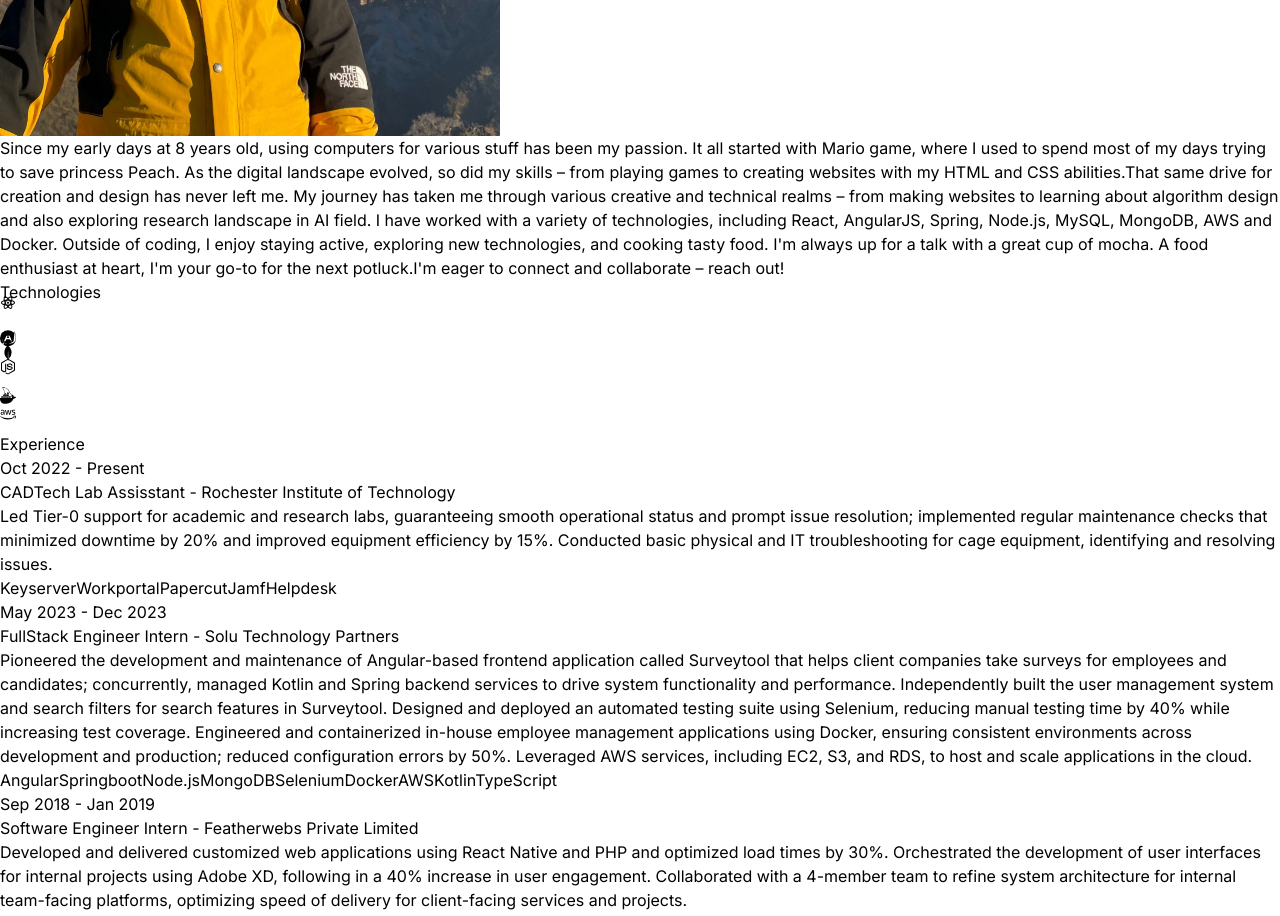
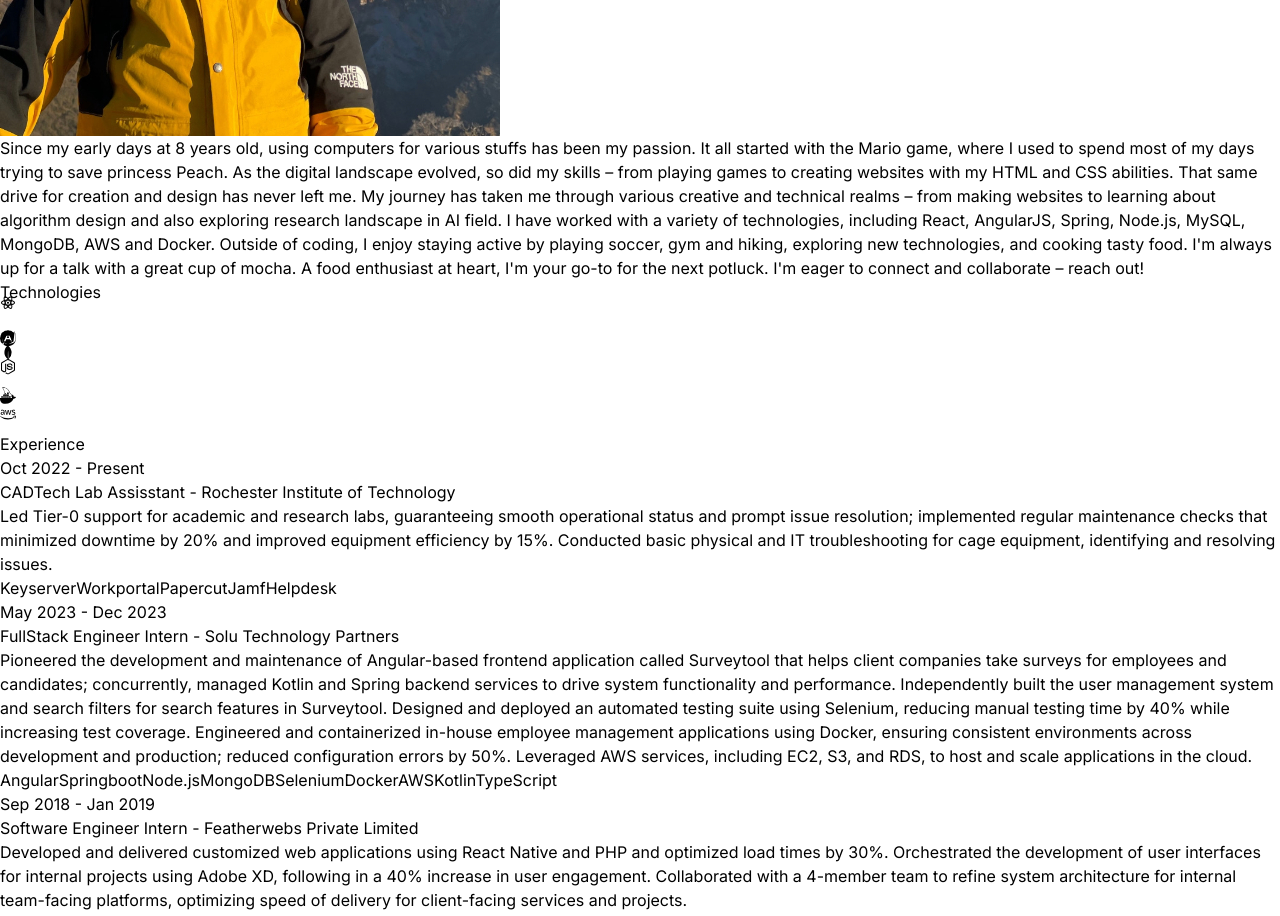
Before and after one commit to sanishsuwal7/portfolio, a React (Vite) app: page / in a window 1280 px wide. Shown: the part 1040-1956 px from the top of the page. Built offline with nearby package versions, Linux system fonts and the light colour scheme.

Commit message:
about me updated

```diff
--- a/src/constants/index.js
+++ b/src/constants/index.js
@@ -5,11 +5,11 @@ import project4 from "../assets/projects/project-4.jpg";
 
 export const HERO_CONTENT = `I am a passionate full stack developer and AI researcher with a knack for crafting robust and scalable web applications. I love travelling and creating 🚀 I'm a lifelong learner 🎓 and I might have a thing for traditional Neapolitan Pizza 🍕.`;
 
-export const ABOUT_TEXT = `Since my early days at 8 years old, using computers for various stuff has been my passion. It all started with Mario game, where I used to spend most of my days trying to save princess Peach.
-As the digital landscape evolved, so did my skills – from playing games to creating websites with my HTML and CSS abilities.That same drive for creation and design has never left me.
+export const ABOUT_TEXT = `Since my early days at 8 years old, using computers for various stuffs has been my passion. It all started with the Mario game, where I used to spend most of my days trying to save princess Peach.
+As the digital landscape evolved, so did my skills – from playing games to creating websites with my HTML and CSS abilities. That same drive for creation and design has never left me.
 My journey has taken me through various creative and technical realms – from making websites to learning about algorithm design and also exploring research landscape in AI field.
 I have worked with a variety of technologies, including React, AngularJS, Spring, Node.js, MySQL, MongoDB, AWS and Docker.
-Outside of coding, I enjoy staying active, exploring new technologies, and cooking tasty food. I'm always up for a talk with a great cup of mocha. A food enthusiast at heart, I'm your go-to for the next potluck.I'm eager to connect and collaborate – reach out!`;
+Outside of coding, I enjoy staying active by playing soccer, gym and hiking, exploring new technologies, and cooking tasty food. I'm always up for a talk with a great cup of mocha. A food enthusiast at heart, I'm your go-to for the next potluck. I'm eager to connect and collaborate – reach out!`;
 
 export const EXPERIENCES = [
   {
```
